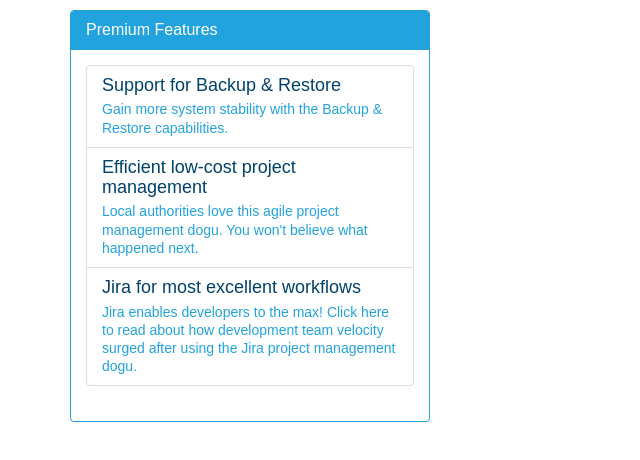
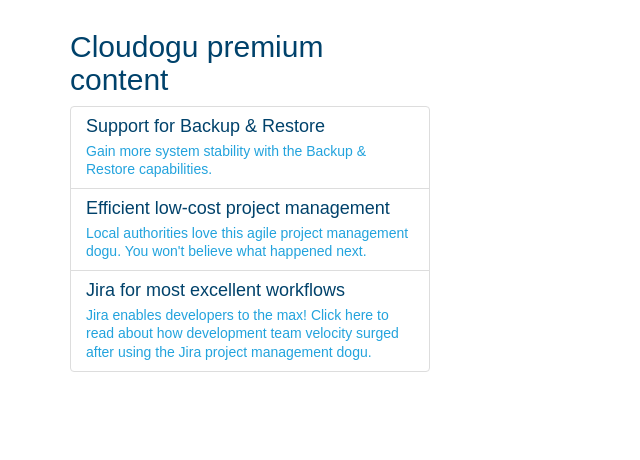
Before and after one commit to ppxl/ppxl.github.io, a plain HTML site: page index.html in a window 1280 px wide. Shown: the whole page, without its empty margins (0-640 px from the left). Drawn offline with Linux system fonts and the light colour scheme.

Commit message:
Weniger Schachteln

```diff
--- a/index.html
+++ b/index.html
@@ -14,15 +14,7 @@
         <div class="row">
             <div class="col-lg-4">
                 <div class="bs-component">
-                    <div class="panel panel-primary">
-                        <div class="panel-heading"><h3 class="panel-title">Premium Features</h3></div>
-                        <div class="panel-body">
-                            <!-- ul-- class="list-group">
-                                <li class="list-group-item-heading"><a href="https://cloudogu.com" target="_blank">Support for Backup &amp; Restore</a></li>
-                                <li class="list-group-item-heading"><a href="https://cloudogu.com" target="_blank">EasyRedmine for efficient project management </a></li>
-                                <li class="list-group-item-heading"><a href="https://cloudogu.com" target="_blank">Jira for most excellent workflows</a></li>
-                            </ul -->
-                            <div class="bs-component">
+                    <h2>Cloudogu premium content</h2>
                     <div class="list-group">
                         <a href="#" class="list-group-item">
                             <h4 class="list-group-item-heading">Support for Backup &amp; Restore</h4>
@@ -46,8 +38,6 @@
                                 dogu.
                             </p>
                         </a>
-                            </div>
-                        </div>
                     </div>
                 </div>
             </div>
```
Lines whose indentation alone changed are shown as unchanged.
